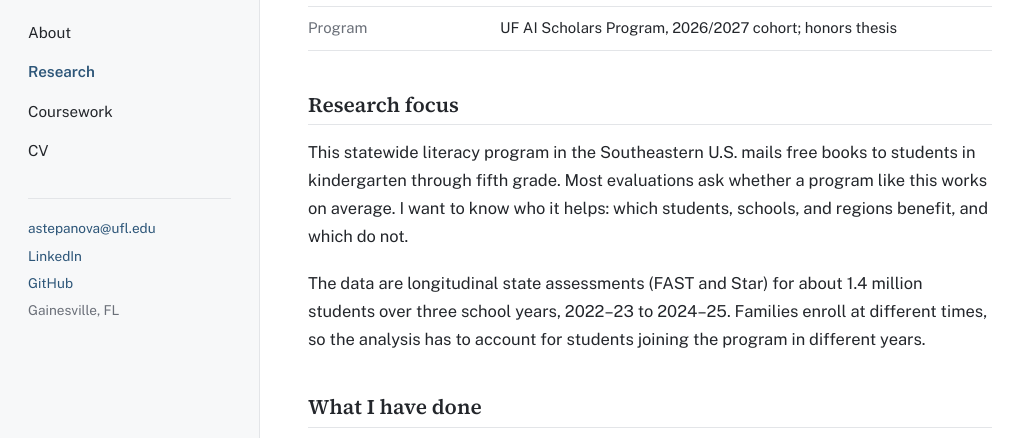
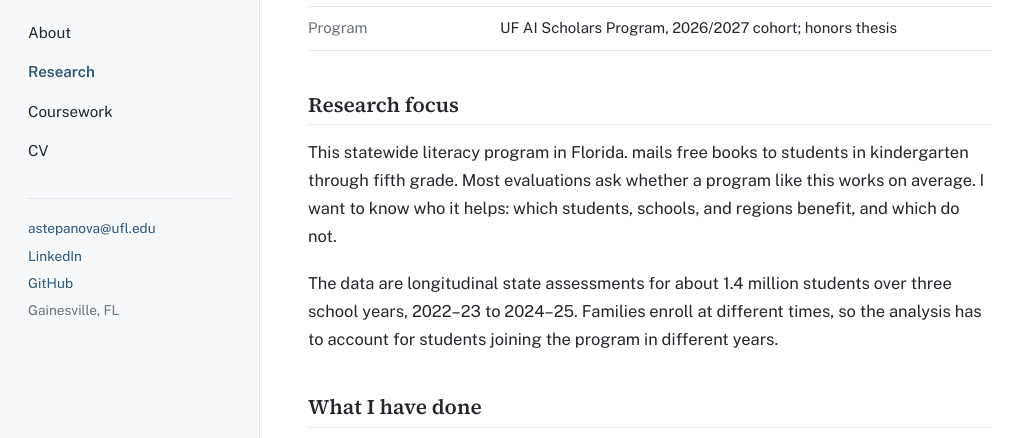
Before and after one commit to annastepp/annastepp.github.io, a plain HTML site: page research-thesis.html in a window 1280 px wide. Shown: the part 318-756 px from the top of the page, without its empty margins (0-1027 px from the left). Drawn offline with nearby package versions, Linux system fonts and the light colour scheme.

Commit message:
Cleaning

```diff
--- a/research-thesis.html
+++ b/research-thesis.html
@@ -44,8 +44,8 @@
   </dl>
 
   <h2>Research focus</h2>
-  <p>This statewide literacy program in the Southeastern U.S. mails free books to students in kindergarten through fifth grade. Most evaluations ask whether a program like this works on average. I want to know who it helps: which students, schools, and regions benefit, and which do not.</p>
-  <p>The data are longitudinal state assessments (FAST and Star) for about 1.4 million students over three school years, 2022&ndash;23 to 2024&ndash;25. Families enroll at different times, so the analysis has to account for students joining the program in different years.</p>
+  <p>This statewide literacy program in Florida. mails free books to students in kindergarten through fifth grade. Most evaluations ask whether a program like this works on average. I want to know who it helps: which students, schools, and regions benefit, and which do not.</p>
+  <p>The data are longitudinal state assessments for about 1.4 million students over three school years, 2022&ndash;23 to 2024&ndash;25. Families enroll at different times, so the analysis has to account for students joining the program in different years.</p>
 
   <h2>What I have done</h2>
   <ul class="list">
```
Also changed, not shown: cv.html (+1 -1 lines), index.html (+1 -1 lines), research.html (+1 -1 lines).
